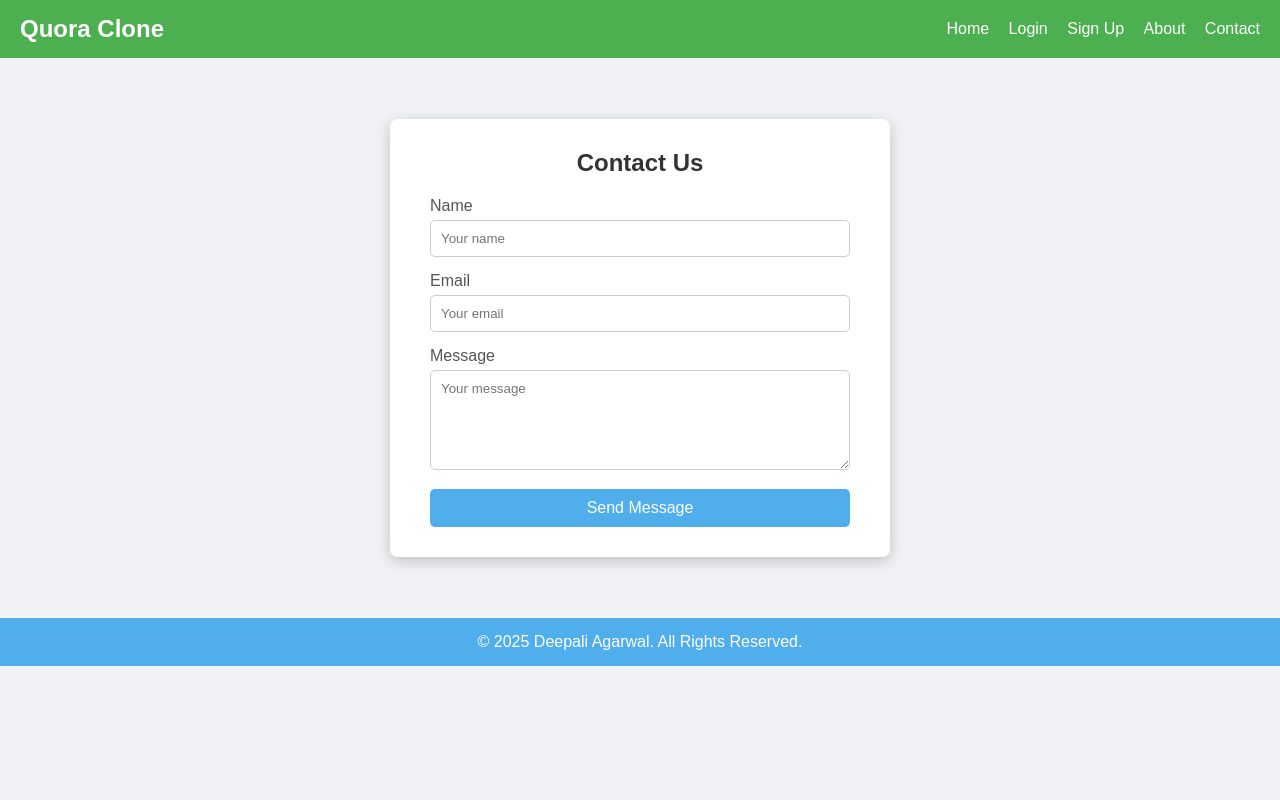
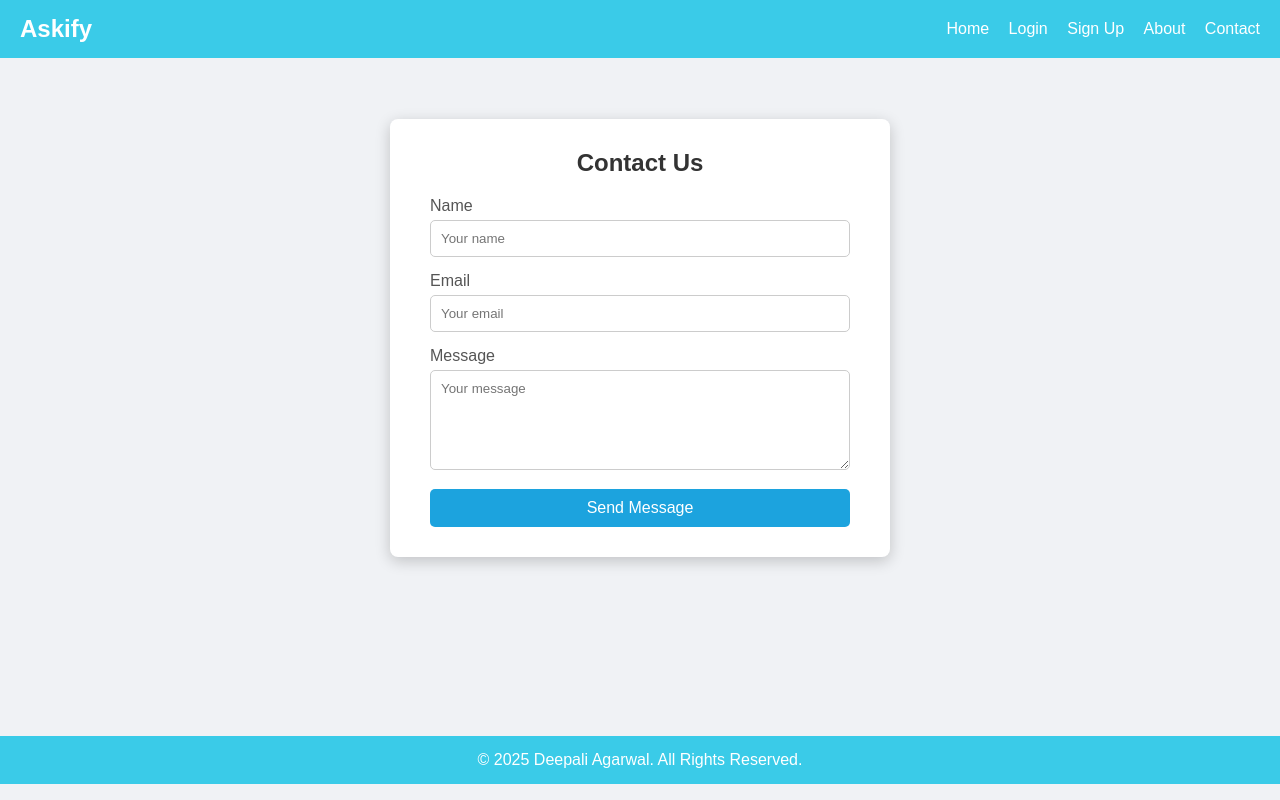
Before and after one commit to deepaliaggarwal856-hub/Askify-, a plain HTML site: page contact.html in a window 1280 px wide. Drawn offline with Linux system fonts and the light colour scheme.

Commit message:
contact page

```diff
--- a/contact.html
+++ b/contact.html
@@ -20,7 +20,7 @@
 
 
         .header {
-            background-color: #4CAF50;
+            background-color: #3acbe8;
             padding: 15px 20px;
             display: flex;
             justify-content: space-between;
@@ -90,7 +90,7 @@
         .contact-container button {
             width: 100%;
             padding: 10px;
-            background-color: #51aeec;
+            background-color: #1ca3de;
             color: white;
             border: none;
             border-radius: 5px;
@@ -99,16 +99,17 @@
         }
 
         .contact-container button:hover {
-            background-color: #51aeec;
+            background-color: #3acbe8;
         }
 
 
         .footer {
-            background-color: #51aeec;
+            background-color: #3acbe8;
             color: white;
             text-align: center;
             padding: 15px 0;
             width: 100%;
+            margin-top: 118px;
         }
 
     </style>
@@ -117,7 +118,7 @@
 
 
     <header class="header">
-        <h1 class="logo">Quora Clone</h1>
+        <h1 class="logo">Askify</h1>
         <nav class="navbar">
             <a href="index.html">Home</a>
             <a href="login.html">Login</a>
```
